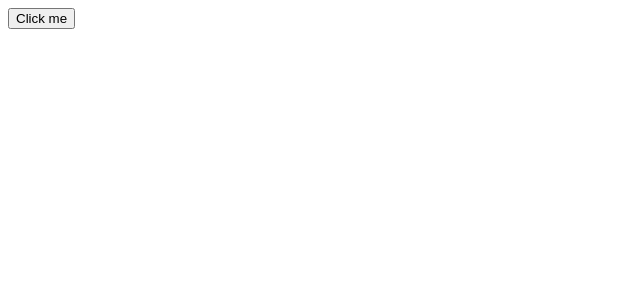
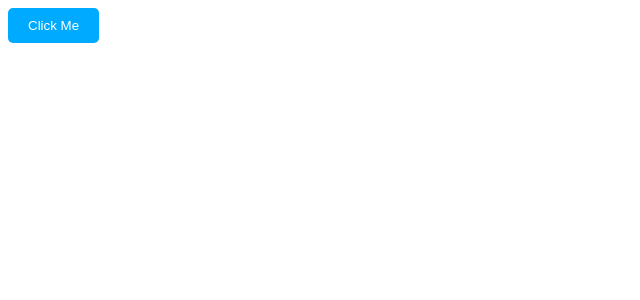
Before and after one commit to BurnettMiao/react-js-practice-2024, a React (Vite) app: page / in a window 1280 px wide. Shown: the top 300 px of the page, without its empty margins (0-640 px from the left). Built offline with nearby package versions, Linux system fonts and the light colour scheme.

Commit message:
CSS styles的 apply的三種方式

```diff
--- a/src/App.jsx
+++ b/src/App.jsx
@@ -2,7 +2,7 @@
 // import Food from './Food.jsx';
 // import Footer from './Footer.jsx'
 // import Header from './Header.jsx'
-import Button from './Button.jsx';
+import Button from './Button/Button.jsx';
 
 function App() {
   return (
--- a/src/Button.jsx
+++ /dev/null
@@ -1,5 +0,0 @@
-function Button() {
-  return <button className="button">Click me</button>;
-}
-
-export default Button;
--- /dev/null
+++ b/src/Button/Button.jsx
@@ -0,0 +1,21 @@
+// 使用 module 的方式 import使用 module 的方式 import
+// import styles from './Button.module.css';
+
+function Button() {
+  // 使用 module 的方式 import使用 module 的方式 import
+  // return <button className={styles.button}>Click me</button>;
+
+  // 使用 object 的方式
+  const styles = {
+    backgroundColor: 'hsl(200, 100%, 50%)',
+    color: 'white',
+    padding: '10px 20px',
+    borderRadius: '5px',
+    border: 'none',
+    cursor: 'pointer',
+  };
+
+  return <button style={styles}>Click Me</button>;
+}
+
+export default Button;
--- /dev/null
+++ b/src/Button/Button.module.css
@@ -0,0 +1,9 @@
+/* Button component */
+.button {
+  background-color: hsl(200, 100%, 50%);
+  color: white;
+  padding: 10px 20px;
+  border-radius: 5px;
+  border: none;
+  cursor: pointer;
+}
--- a/src/index.css
+++ b/src/index.css
@@ -68,7 +68,7 @@
 } */
 
 /* for card components */
-.card {
+/* .card {
   border: 1px solid hsl(0, 0%, 80%);
   border-radius: 10px;
   box-shadow: 5px 5px 5px hsla(0, 0%, 0%, 0.1);
@@ -95,4 +95,4 @@
 .card .card-text {
   font-family: Arial, sans-serif;
   color: hsl(0, 0%, 30%);
-}
+} */
```
